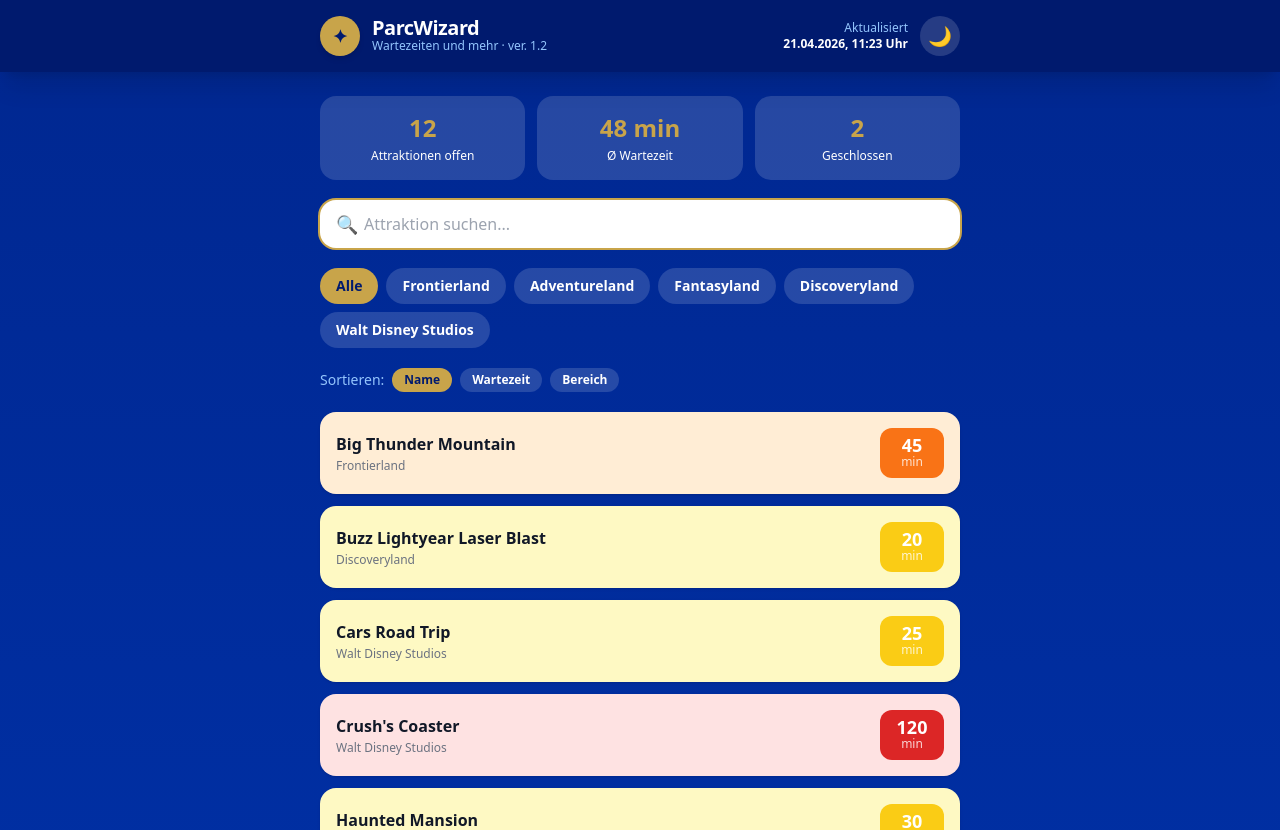
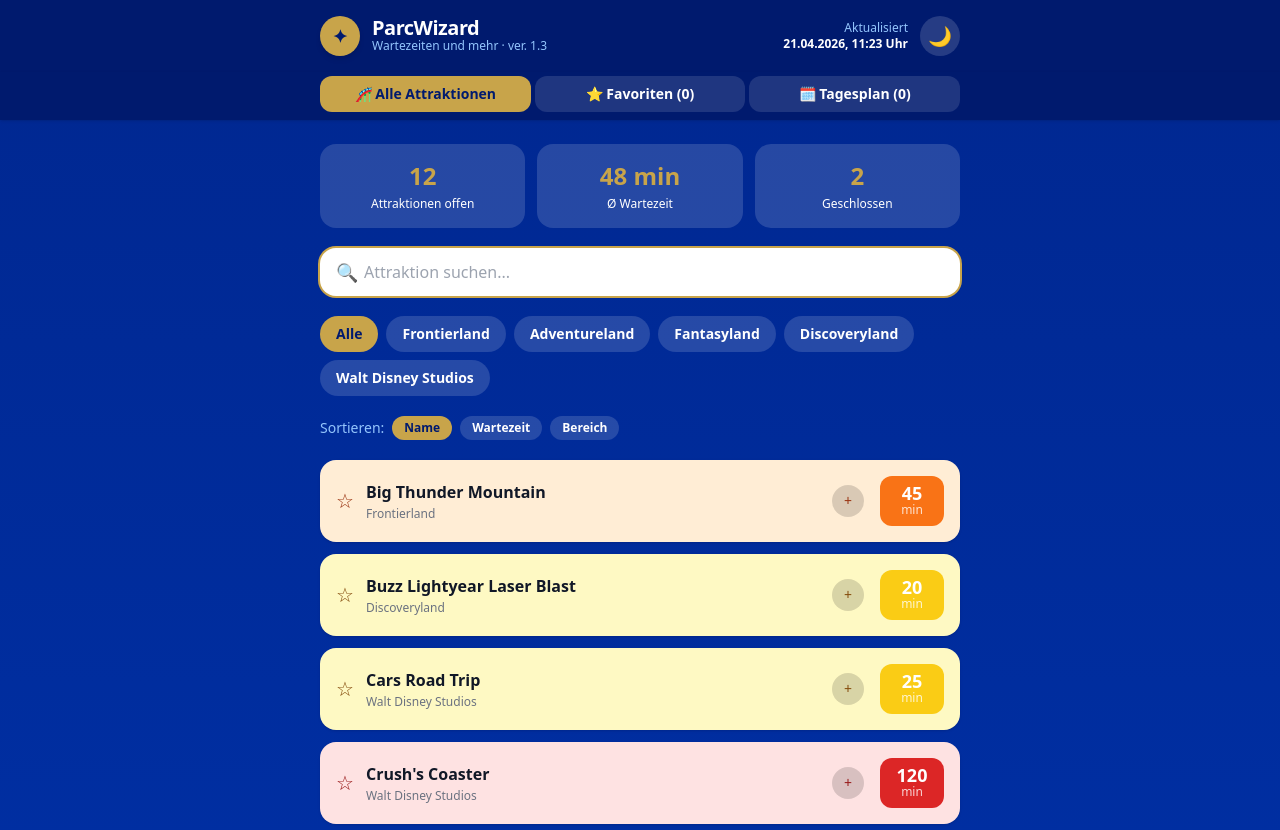
Before and after one commit to TheLomma/parcwizard, a React (Vite) app: page / in a window 1280 px wide. Shown: the top 830 px of the page. Built offline with nearby package versions, Linux system fonts and the light colour scheme.

Commit message:
Update App.jsx
version 1.3

```diff
--- a/src/App.jsx
+++ b/src/App.jsx
@@ -41,8 +41,31 @@
   const [searchQuery, setSearchQuery] = useState("");
   const [lastUpdated, setLastUpdated] = useState("");
   const [darkMode, setDarkMode] = useState(false);
+  const [favorites, setFavorites] = useState([]);
+  const [activeTab, setActiveTab] = useState("alle"); // "alle" | "favoriten" | "plan"
+  const [plan, setPlan] = useState([]); // [{id, customWait}]
+  const [dragOver, setDragOver] = useState(null);
+  const [dragging, setDragging] = useState(null);
+
+  const addToPlan = (attraction) => {
+    if (!plan.find((p) => p.id === attraction.id)) {
+      setPlan((prev) => [...prev, { id: attraction.id, customWait: attraction.wait }]);
+    }
+  };
+  const removeFromPlan = (id) => setPlan((prev) => prev.filter((p) => p.id !== id));
+  const movePlan = (fromIdx, toIdx) => {
+    const updated = [...plan];
+    const [moved] = updated.splice(fromIdx, 1);
+    updated.splice(toIdx, 0, moved);
+    setPlan(updated);
+  };
+  const planAttractions = plan.map((p) => ({ ...attractions.find((a) => a.id === p.id), customWait: p.customWait }));
 
   const dm = darkMode;
+
+  const toggleFavorite = (id) => {
+    setFavorites((prev) => prev.includes(id) ? prev.filter((f) => f !== id) : [...prev, id]);
+  };
 
   useEffect(() => {
     const update = () => {
@@ -55,6 +78,7 @@
   }, []);
 
   const filtered = attractions
+    .filter((a) => activeTab === "favoriten" ? favorites.includes(a.id) : true)
     .filter((a) => selectedLand === "Alle" || a.land === selectedLand)
     .filter((a) => a.name.toLowerCase().includes(searchQuery.toLowerCase()))
     .sort((a, b) => {
@@ -81,7 +105,7 @@
             </div>
             <div>
               <h1 className="text-white font-black text-xl tracking-tight leading-none">ParcWizard</h1>
-              <p className="text-xs" style={{color: "#93c5fd"}}>Wartezeiten und mehr · ver. 1.2</p>
+              <p className="text-xs" style={{color: "#93c5fd"}}>Wartezeiten und mehr · ver. 1.3</p>
             </div>
           </div>
           <div className="flex items-center gap-3">
@@ -101,6 +125,29 @@
           </div>
         </div>
       </header>
+
+      {/* Tab Bar */}
+      <div className="sticky top-16 z-10 shadow" style={{backgroundColor: dm ? "#05051a" : "#001a6e"}}>
+        <div className="max-w-2xl mx-auto px-4 flex gap-1 pb-2 pt-1">
+          {[
+            { key: "alle", label: "🎢 Alle Attraktionen" },
+            { key: "favoriten", label: `⭐ Favoriten (${favorites.length})` },
+            { key: "plan", label: `🗓️ Tagesplan (${plan.length})` },
+          ].map((t) => (
+            <button
+              key={t.key}
+              onClick={() => setActiveTab(t.key)}
+              className="flex-1 py-2 rounded-xl text-sm font-semibold transition-all"
+              style={activeTab === t.key
+                ? { backgroundColor: "#C8A44A", color: "#001a6e", fontWeight: 700 }
+                : { backgroundColor: "rgba(255,255,255,0.12)", color: "white" }
+              }
+            >
+              {t.label}
+            </button>
+          ))}
+        </div>
+      </div>
 
       <main className="max-w-2xl mx-auto px-4 py-6 space-y-5">
 
@@ -175,16 +222,38 @@
           {filtered.length === 0 && (
             <div className="text-center py-10" style={{color: "#93c5fd"}}>Keine Attraktionen gefunden.</div>
           )}
+          {activeTab === "favoriten" && favorites.length === 0 && (
+            <div className="text-center py-10" style={{color: "#93c5fd"}}>
+              <p className="text-3xl mb-3">⭐</p>
+              <p className="font-semibold text-white">Noch keine Favoriten</p>
+              <p className="text-sm mt-1">Tippe auf den Stern bei einer Attraktion, um sie zu merken.</p>
+            </div>
+          )}
           {filtered.map((a) => (
             <div
               key={a.id}
               className={`rounded-2xl p-4 flex items-center justify-between shadow ${waitColor(a.wait, a.status, dm)}`}
             >
+              <button
+                onClick={() => toggleFavorite(a.id)}
+                className="mr-3 text-xl flex-shrink-0 transition-transform active:scale-125"
+                title={favorites.includes(a.id) ? "Aus Favoriten entfernen" : "Zu Favoriten hinzufügen"}
+              >
+                {favorites.includes(a.id) ? "⭐" : "☆"}
+              </button>
               <div className="flex-1 min-w-0">
                 <p className={`font-bold truncate ${dm ? "text-gray-100" : "text-gray-900"}`}>{a.name}</p>
                 <p className={`text-xs mt-0.5 ${dm ? "text-gray-400" : "text-gray-500"}`}>{a.land}</p>
               </div>
-              <div className={`ml-4 flex-shrink-0 rounded-xl px-4 py-2 text-center min-w-16 ${waitBadgeColor(a.wait, a.status)}`}>
+              <button
+                onClick={() => addToPlan(a)}
+                className="mr-2 flex-shrink-0 w-8 h-8 rounded-full flex items-center justify-center text-sm transition-all"
+                style={{ backgroundColor: plan.find((p) => p.id === a.id) ? "#C8A44A" : "rgba(0,0,0,0.15)", color: plan.find((p) => p.id === a.id) ? "#001a6e" : "inherit" }}
+                title={plan.find((p) => p.id === a.id) ? "Im Tagesplan" : "Zum Tagesplan hinzufügen"}
+              >
+                {plan.find((p) => p.id === a.id) ? "✔️" : "+"}
+              </button>
+              <div className={`ml-2 flex-shrink-0 rounded-xl px-4 py-2 text-center min-w-16 ${waitBadgeColor(a.wait, a.status)}`}>
                 {a.status === "closed" ? (
                   <span className="text-xs font-bold">Geschlossen</span>
                 ) : (
@@ -197,6 +266,72 @@
             </div>
           ))}
         </div>
+
+        {/* Tagesplan Tab */}
+        {activeTab === "plan" && (
+          <div className="space-y-4">
+            {plan.length === 0 ? (
+              <div className="text-center py-10" style={{color: "#93c5fd"}}>
+                <p className="text-3xl mb-3">🗓️</p>
+                <p className="font-semibold text-white">Noch kein Tagesplan</p>
+                <p className="text-sm mt-1">Tippe auf das + bei einer Attraktion, um sie zum Plan hinzuzufügen.</p>
+              </div>
+            ) : (
+              <>
+                {/* Zeitschätzung */}
+                {(() => {
+                  const totalWait = planAttractions.reduce((s, a) => s + (a.status === "closed" ? 0 : a.customWait), 0);
+                  const walkTime = (planAttractions.length - 1) * 10;
+                  const totalMin = totalWait + walkTime;
+                  const hours = Math.floor(totalMin / 60);
+                  const mins = totalMin % 60;
+                  return (
+                    <div className="rounded-2xl p-4" style={{backgroundColor: "rgba(200,164,74,0.2)", border: "1px solid #C8A44A"}}>
+                      <p className="text-white font-bold text-sm mb-1">⏱️ Geschätzte Gesamtdauer</p>
+                      <p className="font-black text-2xl" style={{color: "#C8A44A"}}>{hours > 0 ? `${hours} Std. ` : ""}{mins} Min.</p>
+                      <p className="text-xs mt-1" style={{color: "#93c5fd"}}>inkl. ~{walkTime} Min. Laufzeit zwischen Attraktionen</p>
+                    </div>
+                  );
+                })()}
+
+                {/* Plan-Liste */}
+                <div className="space-y-2">
+                  {planAttractions.map((a, idx) => {
+                    const cumulativeWait = planAttractions.slice(0, idx).reduce((s, x) => s + (x.status === "closed" ? 0 : x.customWait) + 10, 0);
+                    const startTime = new Date();
+                    startTime.setMinutes(startTime.getMinutes() + cumulativeWait);
+                    const timeStr = startTime.toLocaleTimeString("de-DE", { hour: "2-digit", minute: "2-digit" });
+                    return (
+                      <div key={a.id} className={`rounded-2xl p-3 flex items-center gap-3 shadow ${waitColor(a.wait, a.status, dm)}`}>
+                        <div className="flex-shrink-0 w-8 h-8 rounded-full flex items-center justify-center font-black text-sm" style={{backgroundColor: "#C8A44A", color: "#001a6e"}}>
+                          {idx + 1}
+                        </div>
+                        <div className="flex-1 min-w-0">
+                          <p className={`font-bold text-sm truncate ${dm ? "text-gray-100" : "text-gray-900"}`}>{a.name}</p>
+                          <p className={`text-xs ${dm ? "text-gray-400" : "text-gray-500"}`}>{a.land} · ab ca. {timeStr} Uhr</p>
+                        </div>
+                        <div className="flex items-center gap-2">
+                          <div className={`rounded-lg px-2 py-1 text-center text-xs font-bold ${waitBadgeColor(a.wait, a.status)}`}>
+                            {a.status === "closed" ? "Zu" : `${a.customWait} min`}
+                          </div>
+                          <button onClick={() => removeFromPlan(a.id)} className="text-gray-400 hover:text-red-400 text-lg leading-none">×</button>
+                        </div>
+                      </div>
+                    );
+                  })}
+                </div>
+
+                <button
+                  onClick={() => setPlan([])}
+                  className="w-full py-2 rounded-xl text-sm font-semibold"
+                  style={{backgroundColor: "rgba(255,255,255,0.1)", color: "#f87171"}}
+                >
+                  🗑️ Tagesplan leeren
+                </button>
+              </>
+            )}
+          </div>
+        )}
 
         {/* Legend */}
         <div className="rounded-2xl p-4" style={{backgroundColor: dm ? "rgba(255,255,255,0.07)" : "rgba(255,255,255,0.15)"}}>
```
